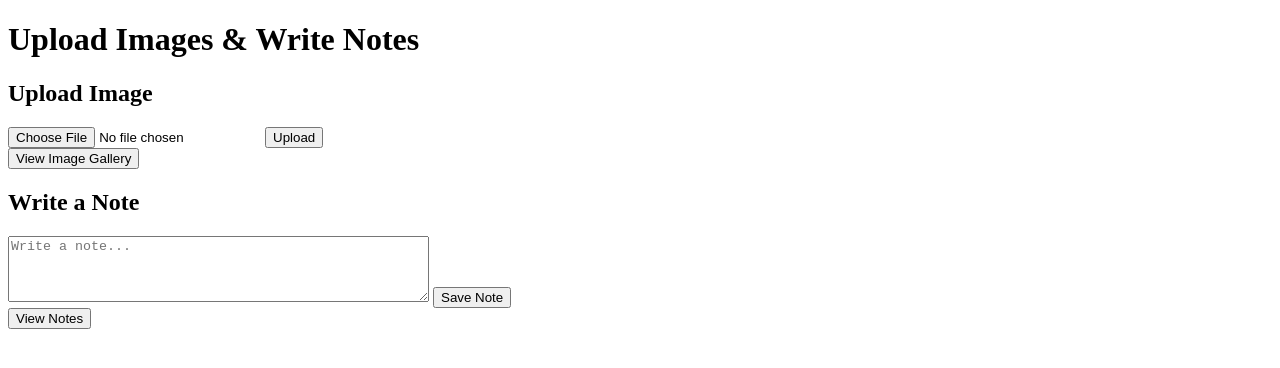
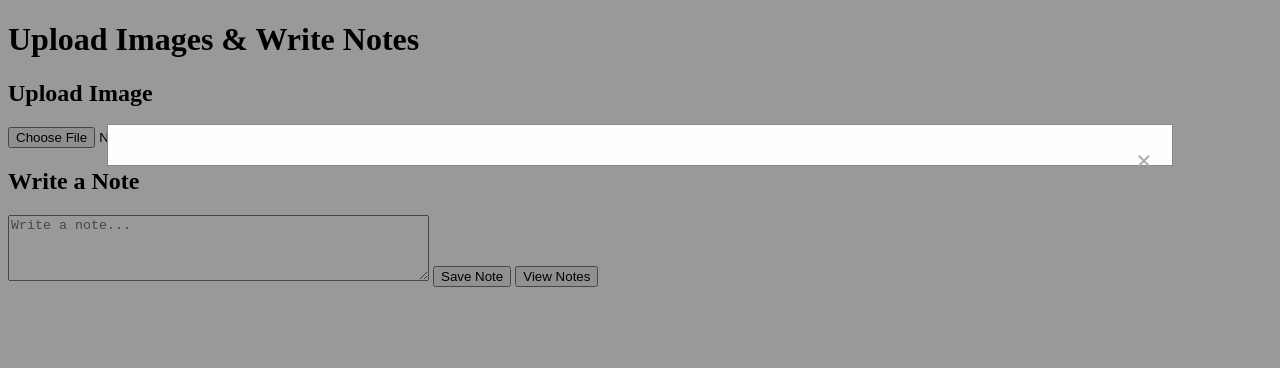
Before and after one commit to TyrellR1997/closing-the-distance-app, a plain HTML site: page index.html in a window 1280 px wide. Both pictures are taken after a click on the button "View Image Gallery". Drawn offline with Linux system fonts and the light colour scheme; no server answers.

Commit message:
added modalwindows

```diff
--- a/app.js
+++ b/app.js
@@ -9,6 +9,10 @@ const noteInput = document.getElementById("noteInput");
 const notesSection = document.getElementById("notesSection");
 const viewGalleryBtn = document.getElementById("viewGalleryBtn");
 const viewNotesBtn = document.getElementById("viewNotesBtn");
+const galleryModal = document.getElementById("galleryModal");
+const notesModal = document.getElementById("notesModal");
+const closeGalleryModal = document.getElementById("closeGalleryModal");
+const closeNotesModal = document.getElementById("closeNotesModal");
 
 // Upload Image to Firebase Storage
 uploadBtn.addEventListener("click", async function() {
@@ -18,7 +22,6 @@ uploadBtn.addEventListener("click", async function() {
         return;
     }
 
-    //
     const storageRef = ref(storage, `images/${file.name}`);
     await uploadBytes(storageRef, file);
     const downloadURL = await getDownloadURL(storageRef);
@@ -76,17 +79,35 @@ async function loadNotes() {
     });
 }
 
-//
-
+// Event listeners for opening modals
 viewGalleryBtn.addEventListener("click", function() {
     loadImages();
+    galleryModal.style.display = "block";
 });
 
 viewNotesBtn.addEventListener("click", function() {
     loadNotes();
+    notesModal.style.display = "block";
 });
 
-// ...existing code...
+// Event listeners for closing modals
+closeGalleryModal.addEventListener("click", function() {
+    galleryModal.style.display = "none";
+});
+
+closeNotesModal.addEventListener("click", function() {
+    notesModal.style.display = "none";
+});
+
+// Close modals when clicking outside of them
+window.addEventListener("click", function(event) {
+    if (event.target == galleryModal) {
+        galleryModal.style.display = "none";
+    }
+    if (event.target == notesModal) {
+        notesModal.style.display = "none";
+    }
+});
 
 // Load Data on Page Load
 loadImages();
--- a/index.html
+++ b/index.html
@@ -6,6 +6,41 @@
     <title>Image & Notes App</title>
     <script type="module" src="firebase.js"></script>
     <script type="module" src="app.js"></script>
+    <style>
+        /* Modal styles */
+        .modal {
+            display: none;
+            position: fixed;
+            z-index: 1;
+            left: 0;
+            top: 0;
+            width: 100%;
+            height: 100%;
+            overflow: auto;
+            background-color: rgb(0,0,0);
+            background-color: rgba(0,0,0,0.4);
+            padding-top: 60px;
+        }
+        .modal-content {
+            background-color: #fefefe;
+            margin: 5% auto;
+            padding: 20px;
+            border: 1px solid #888;
+            width: 80%;
+        }
+        .close {
+            color: #aaa;
+            float: right;
+            font-size: 28px;
+            font-weight: bold;
+        }
+        .close:hover,
+        .close:focus {
+            color: black;
+            text-decoration: none;
+            cursor: pointer;
+        }
+    </style>
 </head>
 <body>
     <h1>Upload Images & Write Notes</h1>
@@ -14,15 +49,28 @@
     <h2>Upload Image</h2>
     <input type="file" id="fileInput" accept="image/*">
     <button id="uploadBtn">Upload</button>
-    <div id="imageGallery"></div>
     <button id="viewGalleryBtn">View Image Gallery</button>
 
     <!-- Notes Section -->
     <h2>Write a Note</h2>
     <textarea id="noteInput" placeholder="Write a note..." rows="4" cols="50"></textarea>
     <button id="saveNoteBtn">Save Note</button>
-    <div id="notesSection"></div>
     <button id="viewNotesBtn">View Notes</button>
 
+    <!-- Modal for Gallery -->
+    <div id="galleryModal" class="modal">
+        <div class="modal-content">
+            <span class="close" id="closeGalleryModal">&times;</span>
+            <div id="imageGallery"></div>
+        </div>
+    </div>
+
+    <!-- Modal for Notes -->
+    <div id="notesModal" class="modal">
+        <div class="modal-content">
+            <span class="close" id="closeNotesModal">&times;</span>
+            <div id="notesSection"></div>
+        </div>
+    </div>
 </body>
 </html>
```
